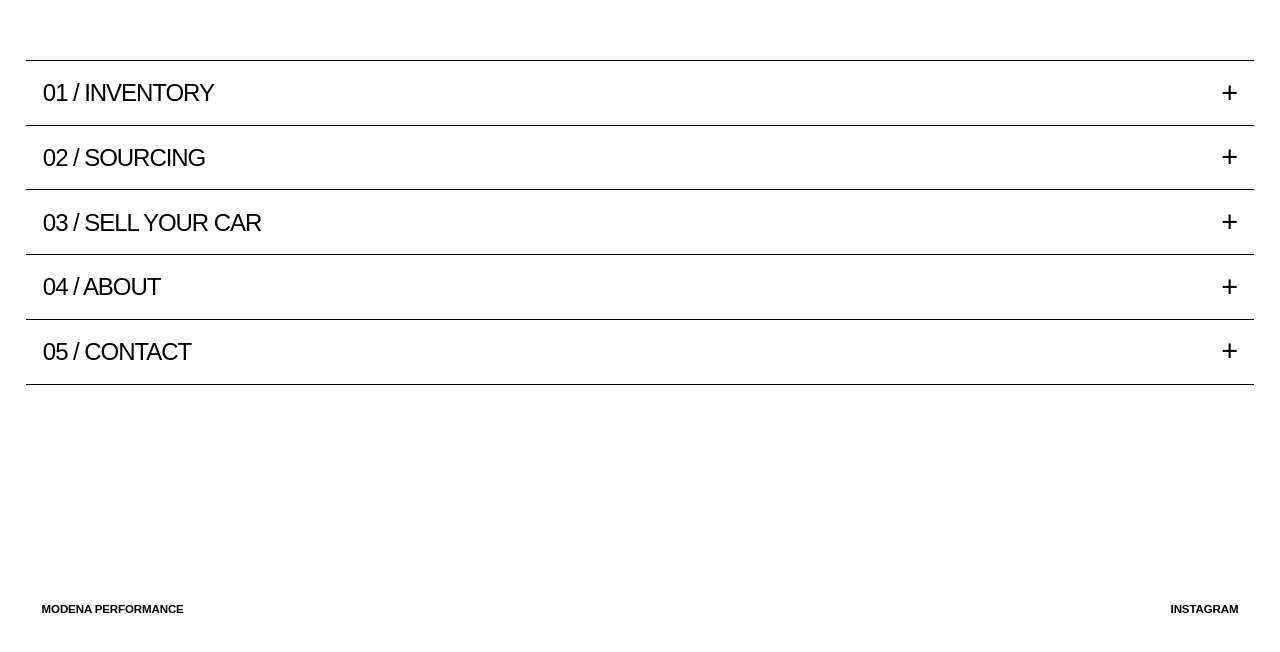
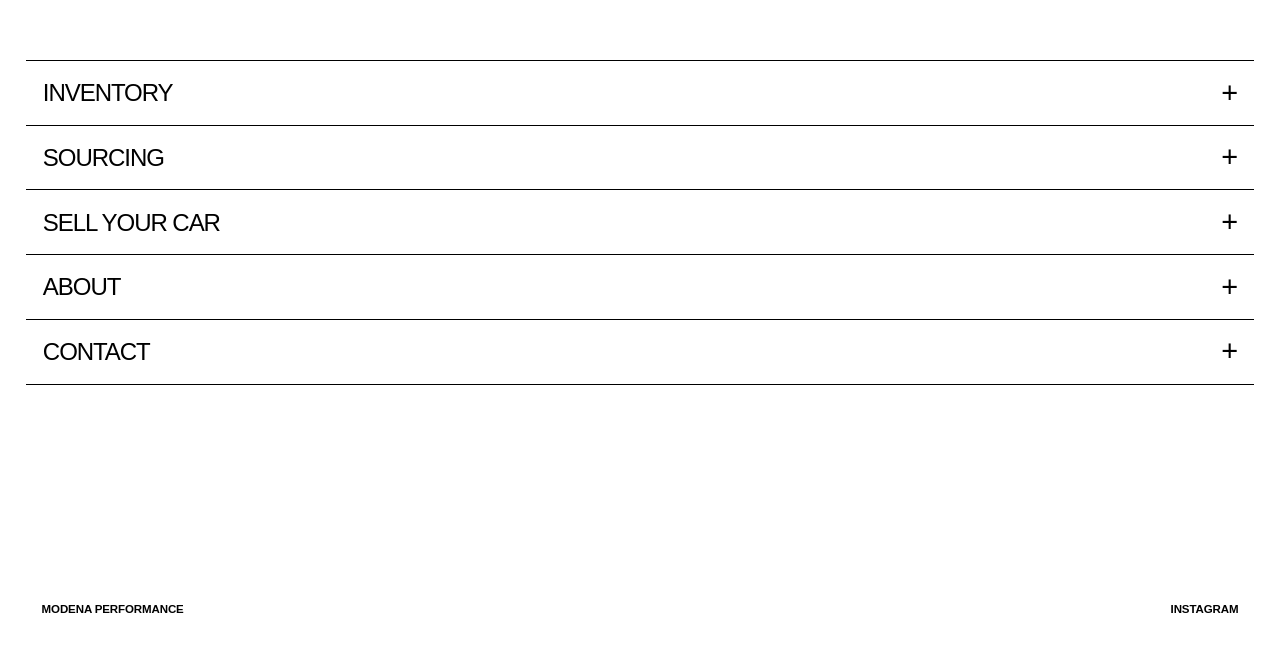
Before and after one commit to nerdyenterprise/modena_performance, a Next.js app: page / in a window 1280 px wide. Shown: the part 702-1354 px from the top of the page. Built offline with nearby package versions, Linux system fonts and the light colour scheme.

Commit message:
refine homepage contact navigation

```diff
--- a/app/page.tsx
+++ b/app/page.tsx
@@ -10,11 +10,11 @@ import styles from "./page.module.css";
 type DrawerId = "inventory" | "sourcing" | "sell" | "about" | "contact";
 
 const drawers: Array<{ id: DrawerId; title: string }> = [
-  { id: "inventory", title: "01 / INVENTORY" },
-  { id: "sourcing", title: "02 / SOURCING" },
-  { id: "sell", title: "03 / SELL YOUR CAR" },
-  { id: "about", title: "04 / ABOUT" },
-  { id: "contact", title: "05 / CONTACT" },
+  { id: "inventory", title: "INVENTORY" },
+  { id: "sourcing", title: "SOURCING" },
+  { id: "sell", title: "SELL YOUR CAR" },
+  { id: "about", title: "ABOUT" },
+  { id: "contact", title: "CONTACT" },
 ];
 
 const drawerImages: Record<string, string> = {
@@ -160,12 +160,13 @@ function DrawerContent({ id }: { id: DrawerId }) {
   }
 
   return (
-    <div className={styles.contact}>
-      <p>Begin privately.</p>
+    <div className={styles.editorialCopy}>
+      <p>Begin a conversation.</p>
       <div>
-        <Link href="/contact">Contact →</Link>
-        <Link href={`mailto:${siteContent.contact.email}`}>{siteContent.contact.email}</Link>
-        <Link href={siteContent.contact.whatsappBaseUrl}>WhatsApp →</Link>
+        <p>
+          Whether buying, selling or sourcing, we welcome considered enquiries.
+        </p>
+        <Link href="/contact">Contact MODENA →</Link>
       </div>
     </div>
   );
```
